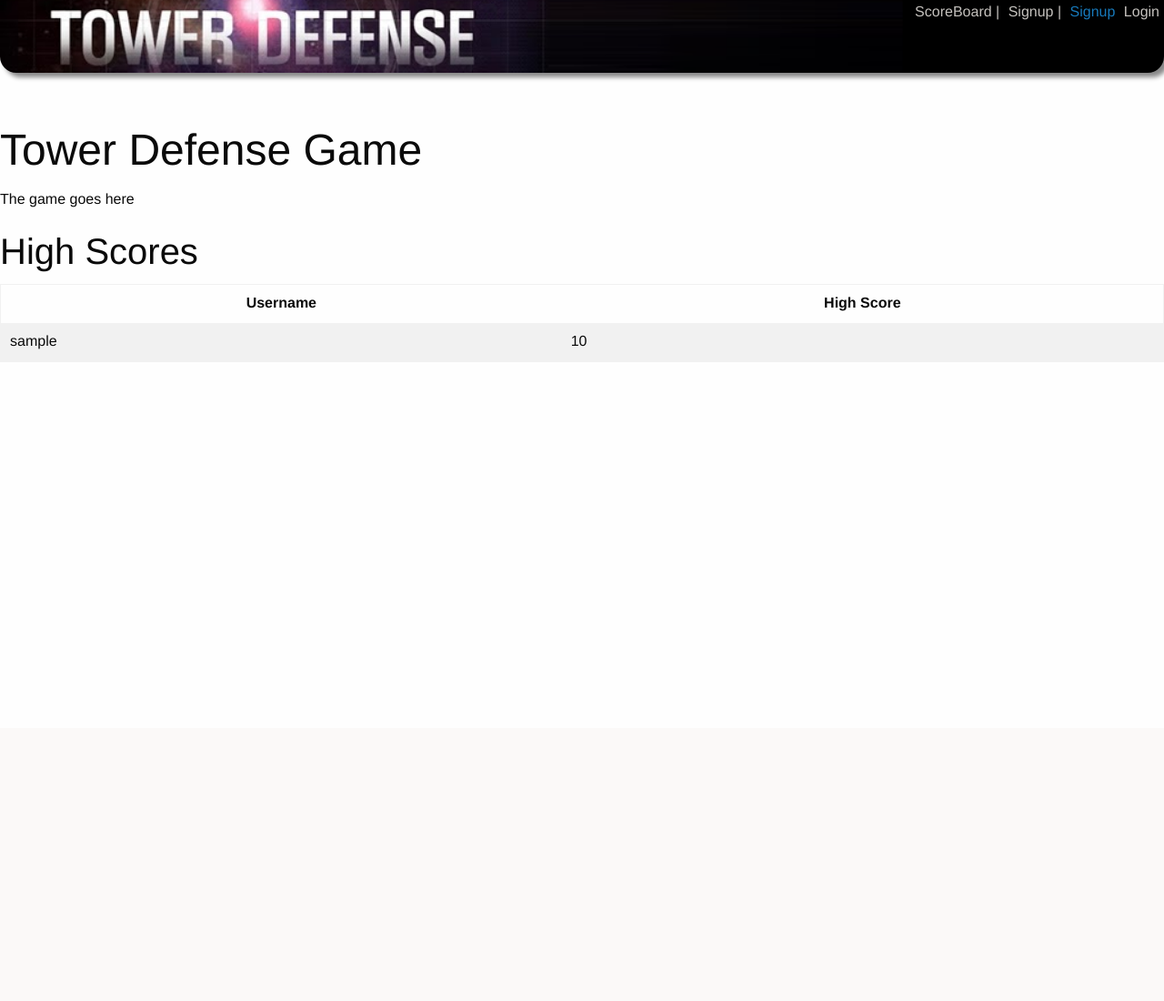
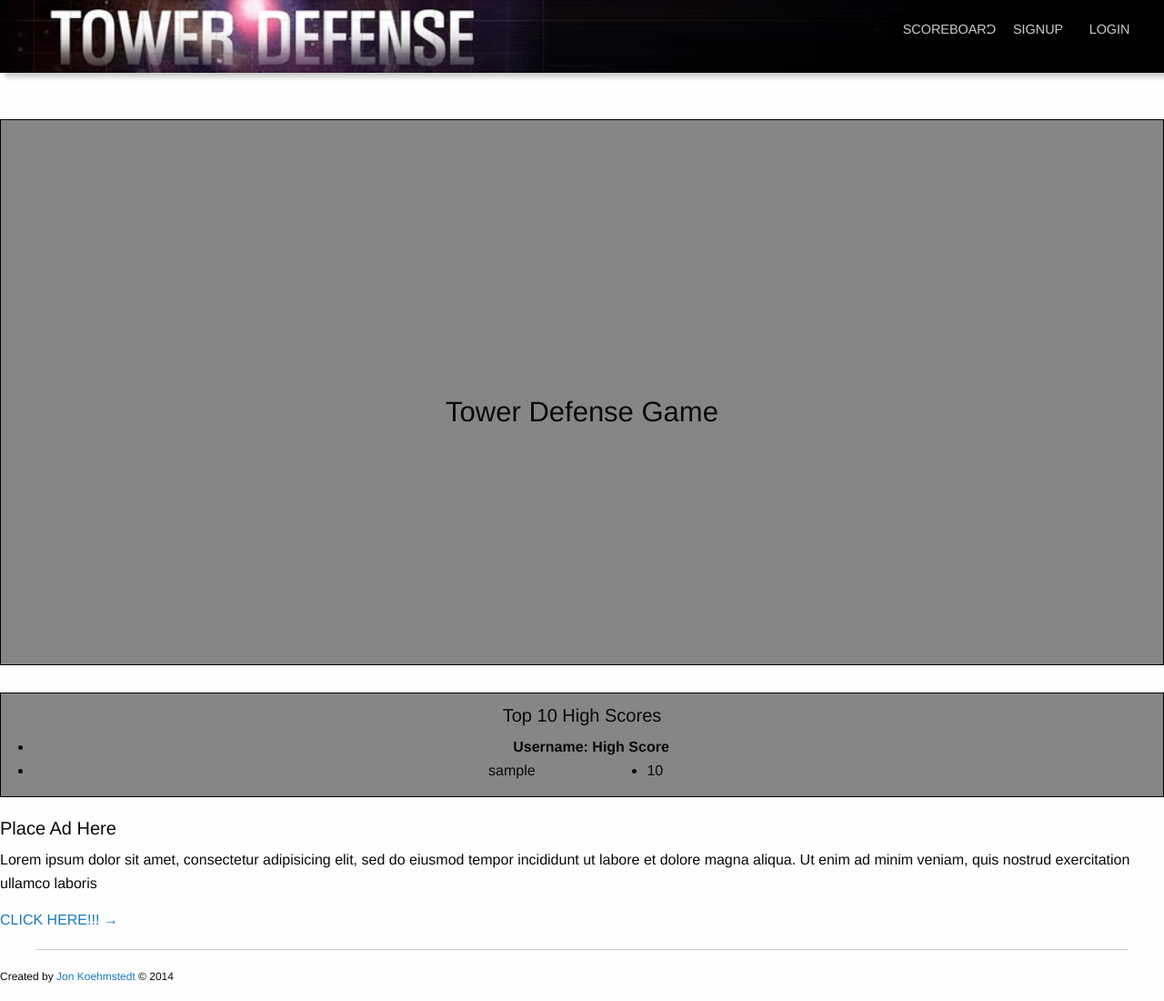
Before and after one commit to TheJKFever/TowerDefense-Rails-HTML5, a Rails app: page / in a window 1280 px wide. Shown: the whole page at 91% size. Before the commit the page ends 384 px from the top, so only its background shows below. Run offline with Rails 7, Linux system fonts and the light colour scheme; tables that the repository leaves empty hold one stand-in row (values such as "Sample post"); style sheets or scripts are compiled from the project's sources; some libraries are stand-ins or nearby versions.

Commit message:
css&html changes

```diff
--- a/app/assets/stylesheets/application.css
+++ b/app/assets/stylesheets/application.css
@@ -17,18 +17,31 @@
 
 body{
 	margin: 0px;
-	background-color: #C4C1BD;
+	background-size: 120%;
+	background-image: url("towerBackground.jpg");
+	background-position:left top;
+	/*background-size:cover;*/
 }
+
+/* For any viewports less than 1100px wide */
+@media (max-width: 1100px) {
+
+    body {
+        background-size: 1400px; /* Force the image to its minimum width */
+    }
+
+}
+
 .Sign_Form{
 	text-align: center;
 	margin:auto;
 	margin-top:10px;
 	width:500px;
-	background-color: rgba(0, 0, 0, .2);
+	background-color: #888888;
 	padding-bottom:20px;
 	padding-top:2px;
 	border-radius: 18px;
-	box-shadow: 5px 5px 5px #888888;
+	box-shadow: 5px 5px 5px rgba(0, 0, 0, .2);
 
 }
 
@@ -50,9 +63,9 @@
 	background-repeat:no-repeat;
 	height:80px;
 	background-size: auto 80px;
-	border-bottom-left-radius: 18px;
+/*	border-bottom-left-radius: 18px;
 	border-bottom-right-radius: 18px;
-	box-shadow: 5px 5px 5px #888888;
+*/	box-shadow: 5px 5px 5px rgba(0, 0, 0, .2);
 }
 
 .headerLink{
@@ -64,6 +77,8 @@
 	border-radius: 18px;
 }
 
+
+/* NAV */
 .nav{
 	list-style-type: none;
 	float: right;
@@ -79,6 +94,26 @@
 	color: #C4C1BD;
 	text-decoration: none;
 }
+  nav ul {
+  	float:right;
+  	padding:13px 13px 0 13px;
+  }
+
+  nav .button {
+  	  margin-bottom: 0;
+      border: 0;
+      background: black;
+      box-shadow: 0;
+      font-size: 0.95em;
+      color: rgba(255, 255, 255, 0.8);
+      text-transform: uppercase;
+    }
+    nav .button:hover {
+      color: white;
+    }
+    nav .button:active {
+      background: #e78129;
+    }
 
 .notice, .valid_notice, .invalid_notice{
 	height:35px;
@@ -113,9 +148,24 @@
 	text-align:center;
 }
 
+.highscore10 {
+	padding: 10px 15px 0 15px;
+	margin-bottom: 20px;
+	background: rgba(56, 56, 56, .6);
+	border:1px solid black;
+}
+
 table.scoreboard{
 	width: 300px;
 	display: block;
 	max-height: 333px;
     overflow-y:scroll;
 }
+
+.gameWindow {
+	width:100%;
+	height:600px;
+	background: rgba(56, 56, 56, .6);
+	border:1px solid black;
+	margin-bottom: 30px;
+}
--- a/app/assets/stylesheets/foundation_and_overrides.scss
+++ b/app/assets/stylesheets/foundation_and_overrides.scss
@@ -31,13 +31,13 @@
 // $include-html-grid-classes: $include-html-classes;
 // $include-xl-html-grid-classes: false;
 
-// $row-width: rem-calc(1000);
+$row-width: rem-calc(1200);
 // $column-gutter: rem-calc(30);
 // $total-columns: 12;
 
 // We use these to control various global styles
 // $body-bg: #fff;
-// $body-font-color: #222;
+$body-font-color: #fff;
 // $body-font-family: "Helvetica Neue", "Helvetica", Helvetica, Arial, sans-serif;
 // $body-font-weight: normal;
 // $body-font-style: normal;
@@ -60,7 +60,7 @@
 
 // We use these to make sure border radius matches unless we want it different.
 // $global-radius: 3px;
-// $global-rounded: 1000px;
+// $global-rounded: 1200px;
 
 // We use these to control inset shadow shiny edges and depressions.
 // $shiny-edge-size: 0 1px 0;
@@ -116,7 +116,7 @@
 // $header-font-family: $body-font-family;
 // $header-font-weight: 300;
 // $header-font-style: normal;
-// $header-font-color: #222;
+$header-font-color: #fff;
 // $header-line-height: 1.4;
 // $header-top-margin: .2rem;
 // $header-bottom-margin: .5rem;
--- /dev/null
+++ b/app/views/layouts/_footer.erb
@@ -0,0 +1,11 @@
+<!-- Footer -->
+  <footer class="row">
+    <div class="large-12 columns">
+      <hr />
+      <div class="row">
+        <div class="large-6 columns">
+          <p style="font-size:12px;">Created by <a href="http://www.about.me/JonKoehmstedt">Jon Koehmstedt</a> &copy; 2014</p>
+        </div>
+      </div>
+    </div>
+  </footer>
--- /dev/null
+++ b/app/views/layouts/_header.html.erb
@@ -0,0 +1,32 @@
+  <nav>
+    <div class="Main_Header">
+      <%= link_to "", root_path, class: "headerLink" %>
+      <% if is_signed_in? %>
+      <ul class="button-group radius" style="float:right; padding:13px 13px 0 13px;">
+        <li style="width:42%"><%= link_to :ScoreBoard, scoreboard_path, class: "button" %></li>
+        <li style="width:29%"><%= link_to :Profile, profile_path(@current_user), class: "button" %></li>
+        <li style="width:29%"><%= link_to :Logout , :logout, class: "button" %></li>
+      </ul>
+      <%else%>
+      <ul class="button-group radius">
+        <li style="width:42%"><%= link_to :ScoreBoard, scoreboard_path, class: "button" %></li>
+        <li style="width:29%"><%= link_to :Signup , :signup, class: "button"%></li>
+        <li style="width:29%"><%= link_to :Login , :login, class: "button"%></li>
+      </ul>
+      <% end %>
+    </div>
+    <% if flash[:color]== "valid" %>
+    <div class="valid_notice">
+      <p><%= flash[:notice]%></p>
+    </div>
+    <% elsif flash[:color]== "invalid"%>
+    <div class="invalid_notice">
+      <p><%=flash[:notice]%></p>
+    </div>
+    <% else %>
+    <div class="notice">
+      <p><%=flash[:notice]%></p>
+    </div>
+    <% end %>
+  </nav>
+  <div class="row"></div>
--- a/app/views/layouts/application.html.erb
+++ b/app/views/layouts/application.html.erb
@@ -10,39 +10,9 @@
   </head>
 
   <body>
-      <div class="Main_Header">
-    <%= link_to "", root_path, class: "headerLink" %>
-    <% if is_signed_in? %>
-      <ul class="nav">
-        <li><%= link_to :ScoreBoard, scoreboard_path, class: "nav_links" %> |</li>
-        <li><%= link_to :Profile, profile_path(@current_user), class: "nav_links" %> |</li>
-        <li><%= link_to :Logout , :logout, class: "nav_links" %></li>
-      </ul>
-    <%else%>
-      <ul class="nav">
-        <li><%= link_to :ScoreBoard, scoreboard_path, class: "nav_links" %> |</li>
-        <li><%= link_to :Signup , :signup, class: "nav_links"%> |</li>
-        <li><%= link_to :Signup, "#" %></li>
-        <li><%= link_to :Login , :login, class: "nav_links"%></li>
-      </ul>
-    <% end %>
-  </div>
-  <% if flash[:color]== "valid" %>
-    <div class="valid_notice">
-      <p><%= flash[:notice]%></p>
-    </div>
-  <% elsif flash[:color]== "invalid"%>
-    <div class="invalid_notice">
-      <p><%=flash[:notice]%></p>
-    </div>
-  <% else %>
-    <div class="notice">
-      <p><%=flash[:notice]%></p>
-    </div>
-  <% end %>
-
+    <%= render 'layouts/header' %>
     <%= yield %>
-
+    <%= render 'layouts/footer' %>
 
     <%= javascript_include_tag "application", "data-turbolinks-track" => true %>
   </body>
--- a/app/views/sessions/login.html.erb
+++ b/app/views/sessions/login.html.erb
@@ -1,9 +1,8 @@
 <% @page_title = "Tower Defense | Login" -%>
-<div class= "Sign_Form">
+	<div class="Sign_Form">
 	  <h1>Login</h1>
 		<%= form_tag(action: 'login_auth') %>
 	    <p>Username:</br> <%= text_field_tag :username, nil, class: "Sign_Form_Field" %></p>
 	    <p>Password:</br> <%= password_field_tag :password, nil, class: "Sign_Form_Field" %></p>
 	    <%= submit_tag("Log In") %>
-  <% end %>
 	</div>
--- a/app/views/tower_defense/gamepage.html.erb
+++ b/app/views/tower_defense/gamepage.html.erb
@@ -1,22 +1,33 @@
 <% content_for :title, "Tower Defense | Home" %>
-<div class="row">
-	<div class="large-8 columns">
-	<h1>Tower Defense Game</h1>
-	<p>The game goes here</p>
-</div>
+  <!-- Main Page Content and Sidebar -->
+  <div class="row">
+    <!-- Main Blog Content -->
+    <div class="large-9 columns" role="content">
+		<div class="gameWindow">
+			<h3 style="text-align: center; position:relative; top:50%;">Tower Defense Game</h3>
+		</div>
+    </div>
+    <!-- End Main Content -->
 
-<div class="large-4 columns">
-	<h2>High Scores</h2>
-	<table>
-		<tr>
-			<th>Username</th>
-			<th>High Score</th>
-		</tr>
-		<%	@highscore_users.each do |u| %>
-		<tr>
-			<td><%= u.username %></td>
-			<td><%= u.high_score %></td>
-		</tr>
-		<% end %>
-	</table>
-</div>
+    <!-- Sidebar -->
+    <aside class="large-3 columns">
+      <div class="highscore10">
+  		<h5 style="text-align:center">Top 10 High Scores</h5>
+	      <ul class="side-nav">
+	        <li style="text-align:center"><strong>Username: High Score</strong></li>
+			<%	@highscore_users.each do |u| %>
+		        <li style="width:45%;float:right"><%= u.high_score %></li>
+		        <li style="width:45%;text-align:right"><%= u.username %></li>
+			<% end %>
+	      </ul>
+      </div>
+
+      <div class="panel">
+        <h5>Place Ad Here</h5>
+        <p>Lorem ipsum dolor sit amet, consectetur adipisicing elit, sed do eiusmod tempor incididunt ut labore et dolore magna aliqua. Ut enim ad minim veniam, quis nostrud exercitation ullamco laboris</p>
+        <a href="#">CLICK HERE!!! &rarr;</a>
+      </div>
+    </aside>
+    <!-- End Sidebar -->
+  </div>
+  <!-- End Main Content and Sidebar -->
```
Also changed, not shown: app/views/tower_defense/template.html.erb (added, +101 -0 lines), app/assets/images/towerBackground.jpg (added). Lines whose indentation alone changed are shown as unchanged.
